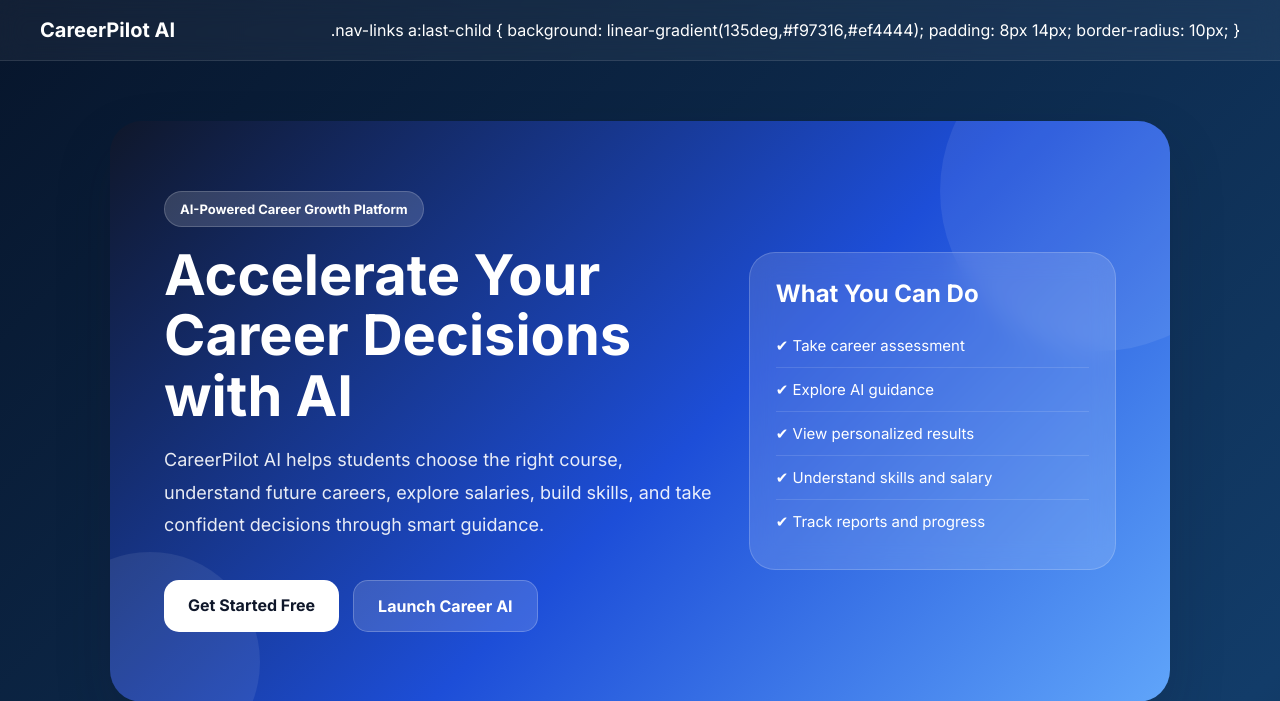
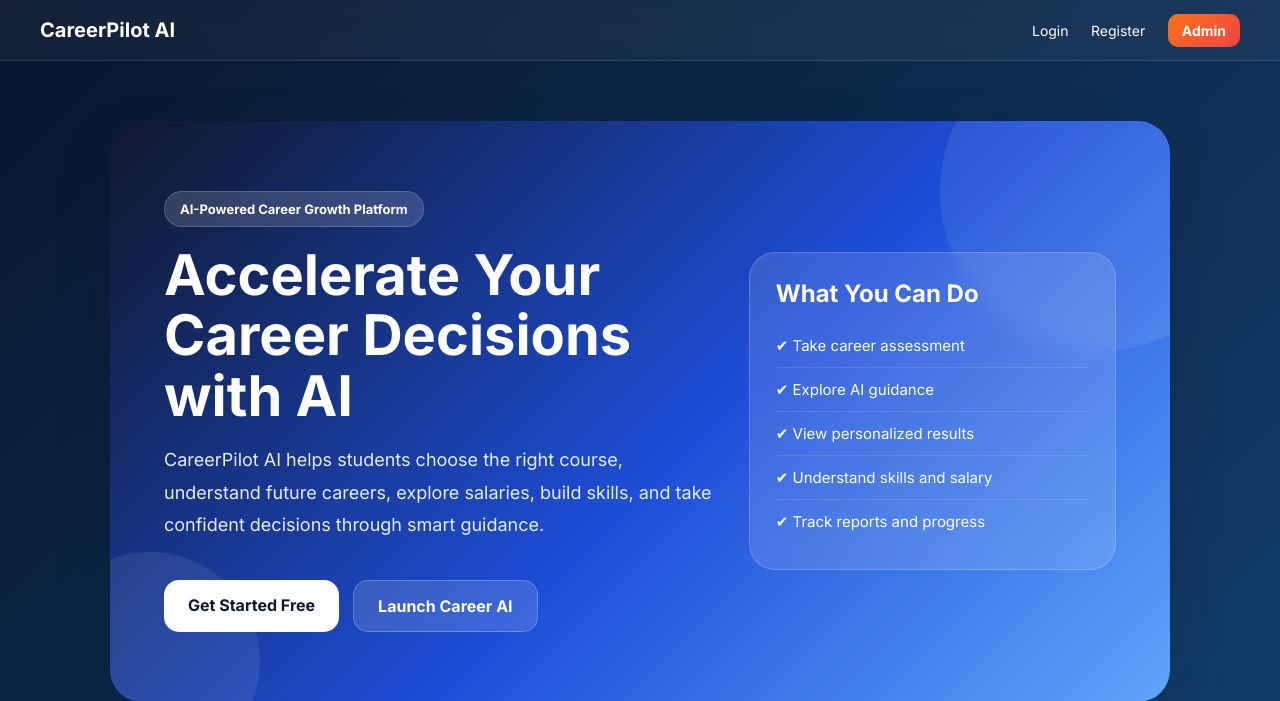
Before and after one commit to nilamtandel-spec/ai-career-guidance, a Python web app: template templates/index.html in a window 1280 px wide. Shown: the top 701 px of the page. Run offline with Jinja, Linux system fonts and the light colour scheme; the template is opened without the code that fills it, so the values that code supplies are empty.

Commit message:
Update layout.html

```diff
--- a/templates/layout.html
+++ b/templates/layout.html
@@ -8,7 +8,12 @@
 <link href="https://fonts.googleapis.com/css2?family=Inter:wght@400;500;600;700&display=swap" rel="stylesheet">
 
 <style>
-*{margin:0;padding:0;box-sizing:border-box;font-family:'Inter',sans-serif;}
+*{
+margin:0;
+padding:0;
+box-sizing:border-box;
+font-family:'Inter',sans-serif;
+}
 
 body{
 background:linear-gradient(135deg,#07152b,#123c69,#0b132b);
@@ -33,7 +38,7 @@ font-weight:700;
 }
 
 .nav-links a{
-margin-left:20px;
+margin-left:18px;
 text-decoration:none;
 color:white;
 font-size:14px;
@@ -44,16 +49,25 @@ transition:0.3s;
 color:#38bdf8;
 }
 
-/* Main Content */
+/* Admin Button */
+.admin-btn{
+background:linear-gradient(135deg,#f97316,#ef4444);
+padding:8px 14px;
+border-radius:10px;
+color:white !important;
+font-weight:700;
+}
+
+/* Container */
 .container{
 max-width:1100px;
 margin:40px auto;
 padding:20px;
 }
 
-/* Cards */
+/* Card */
 .card{
-background:rgba(255,255,255,0.06);
+background:rgba(255,255,255,0.08);
 padding:25px;
 border-radius:18px;
 box-shadow:0 20px 40px rgba(0,0,0,0.3);
@@ -85,20 +99,39 @@ opacity:0.7;
 
 <body>
 
+<!-- Navbar -->
 <div class="navbar">
 <div class="logo">CareerPilot AI</div>
 
-.nav-links a:last-child {
-    background: linear-gradient(135deg,#f97316,#ef4444);
-    padding: 8px 14px;
-    border-radius: 10px;
-}
+<div class="nav-links">
+
+    {% if session.get('admin_id') %}
+        <a href="{{ url_for('admin_dashboard') }}">Admin Panel</a>
+        <a href="{{ url_for('logout') }}">Logout</a>
+
+    {% elif session.get('user_id') %}
+        <a href="{{ url_for('dashboard') }}">Dashboard</a>
+        <a href="{{ url_for('assessment') }}">Assessment</a>
+        <a href="{{ url_for('chatbot') }}">Chatbot</a>
+        <a href="{{ url_for('history') }}">History</a>
+        <a href="{{ url_for('admin_login') }}" class="admin-btn">Admin</a>
+        <a href="{{ url_for('logout') }}">Logout</a>
+
+    {% else %}
+        <a href="{{ url_for('login') }}">Login</a>
+        <a href="{{ url_for('register') }}">Register</a>
+        <a href="{{ url_for('admin_login') }}" class="admin-btn">Admin</a>
+    {% endif %}
+
+</div>
 </div>
 
+<!-- Content -->
 <div class="container">
 {% block content %}{% endblock %}
 </div>
 
+<!-- Footer -->
 <div class="footer">
 © 2026 CareerPilot AI • Smart Career Guidance System
 </div>
```
